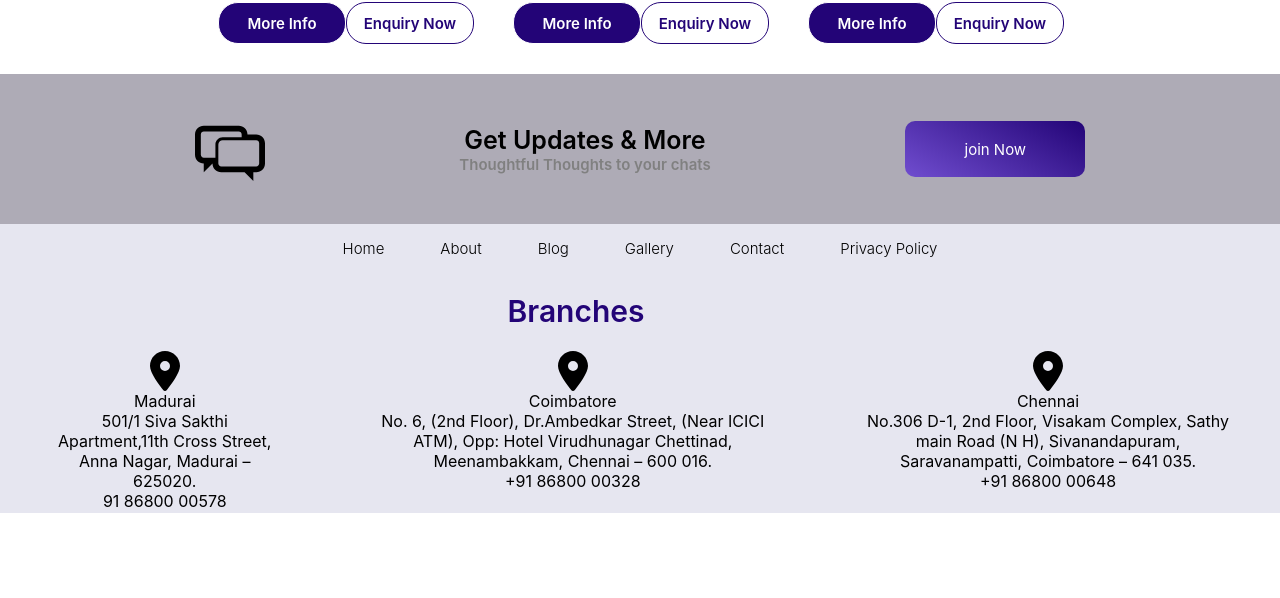
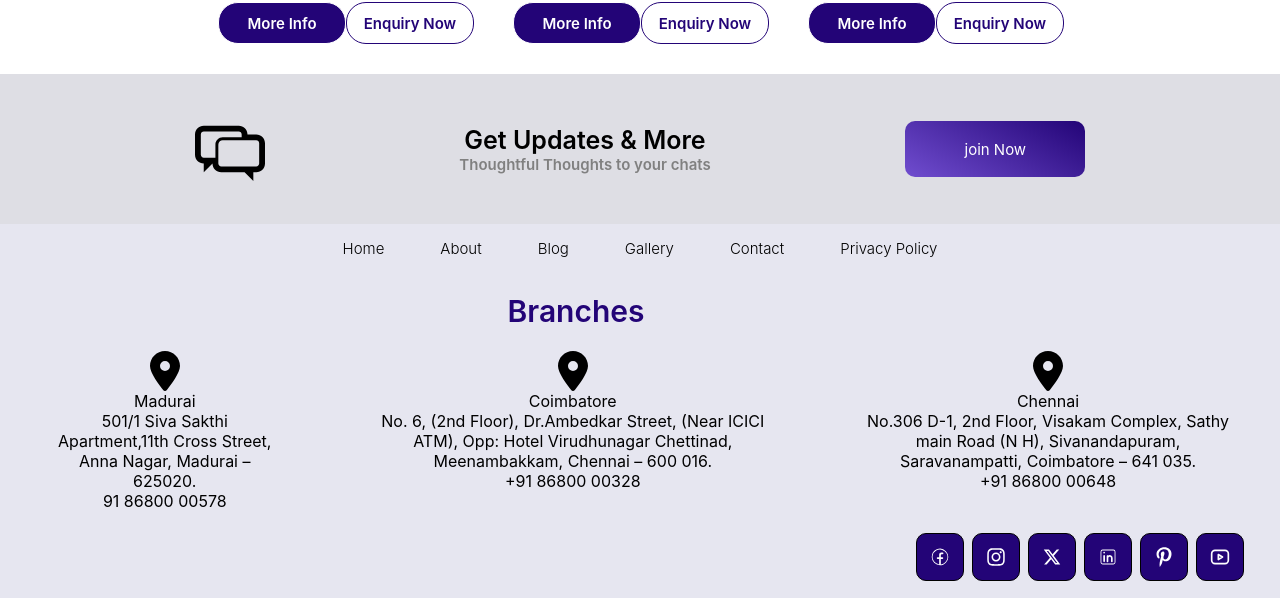
Before and after one commit to ud-k16/tourswebsite, a React (Create React App) app: page / in a window 1280 px wide. Shown: the part 2000-2598 px from the top of the page. Before the commit the page ends 2513 px from the top, so only its background shows below. Built offline with nearby package versions, Linux system fonts and the light colour scheme.

Commit message:
background colr change icon added for scoial link

```diff
--- a/src/components/Footer/Footer.module.css
+++ b/src/components/Footer/Footer.module.css
@@ -6,7 +6,7 @@
     display: flex;
     justify-content: space-evenly;
     align-items: center;
-    background-color: #aeabb6;
+    background-color: #dedee4;
     padding: 40px 0;
 }
 .buttonStyle{
@@ -62,3 +62,26 @@
     display: flex ;
 
 }
+.socialLinkContainer{
+    display: flex;
+    width:50vw;
+    align-self: flex-end;
+    column-gap: 8px;
+    padding: 20px;
+    position: relative;
+    left:70%;
+    width:100%
+}
+.iconContainer{
+    display: flex;
+    align-items: center;
+    justify-content: center;
+    background-color: #230477;
+    border-width: 1px;
+    border-style: solid;
+    border-radius: 10px;
+    padding: 3px;
+    width: 40px;
+height:40px
+
+}
--- a/src/components/Footer/index.jsx
+++ b/src/components/Footer/index.jsx
@@ -2,6 +2,12 @@ import { Branches } from "../../sampledata/sampledata";
 import styles from "./Footer.module.css";
 import { TiMessages } from "react-icons/ti";
 import { FaLocationDot } from "react-icons/fa6";
+import { CiFacebook } from "react-icons/ci";
+import { FaInstagram } from "react-icons/fa";
+import { RiTwitterXFill } from "react-icons/ri";
+import { CiLinkedin } from "react-icons/ci";
+import { FaPinterestP } from "react-icons/fa";
+import { TbBrandYoutube } from "react-icons/tb";
 
 const Footer = () => {
   return (
@@ -51,6 +57,26 @@ const Footer = () => {
           ))}
         </div>
       </div>
+      <div className={styles.socialLinkContainer}>
+        <div className={styles.iconContainer}>
+          <CiFacebook size={20} color="white" />
+        </div>
+        <div className={styles.iconContainer}>
+          <FaInstagram size={20} color="white" />
+        </div>
+        <div className={styles.iconContainer}>
+          <RiTwitterXFill size={20} color="white" />
+        </div>
+        <div className={styles.iconContainer}>
+          <CiLinkedin size={20} color="white" />
+        </div>
+        <div className={styles.iconContainer}>
+          <FaPinterestP size={20} color="white" />
+        </div>
+        <div className={styles.iconContainer}>
+          <TbBrandYoutube size={20} color="white" />
+        </div>
+      </div>
     </div>
   );
 };
```
